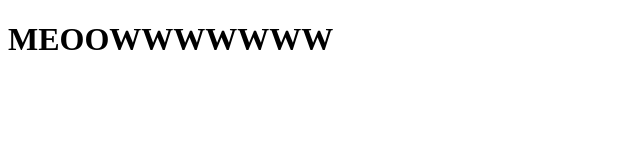
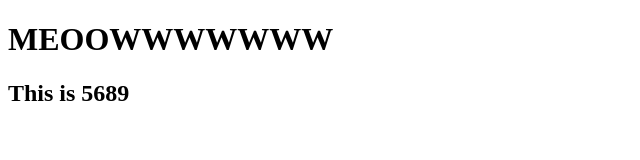
Before and after one commit to rawracc/Con-team, a plain HTML site: page index.html in a window 1280 px wide. Shown: the whole page, without its empty margins (0-640 px from the left). Drawn offline with Linux system fonts and the light colour scheme.

Commit message:
Added one line

```diff
--- a/index.html
+++ b/index.html
@@ -8,5 +8,6 @@
 </head>
 <body>
     <h1>MEOOWWWWWWW</h1>
+    <h2> This is 5689</h2>
 </body>
 </html>
```
